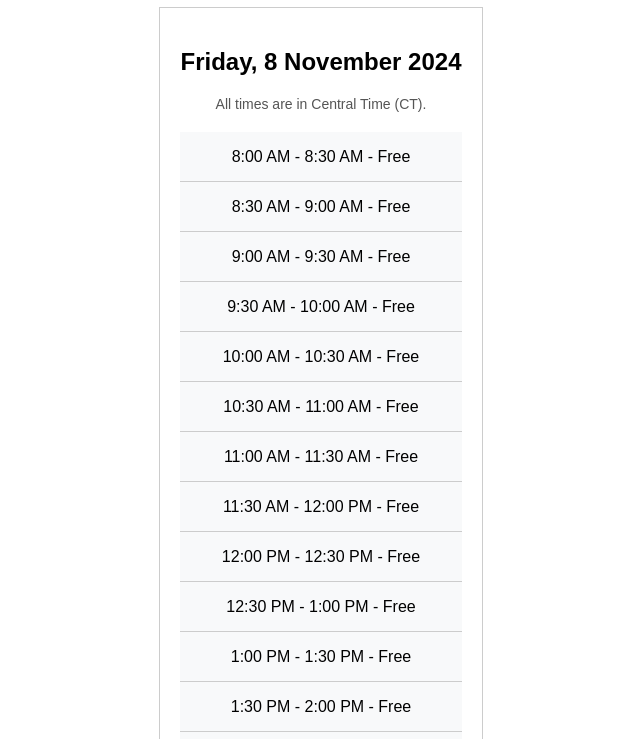
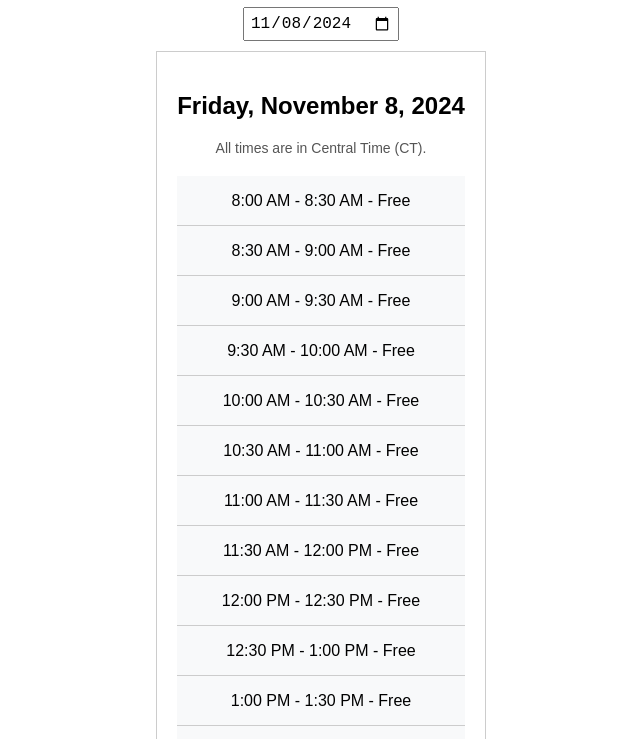
Before and after one commit to KevinStock/schedule-sharing, a plain HTML site: page index.html in a window 1280 px wide. Shown: the part 61-800 px from the top of the page, without its empty margins (319-959 px from the left). Drawn offline with nearby package versions, Linux system fonts and the light colour scheme.

Commit message:
implement a date picker

```diff
--- a/app.js
+++ b/app.js
@@ -128,19 +128,31 @@ function generateImage() {
   });
 }
 
-// app.js
-
 // Function to set the current date
-function setCurrentDate() {
+function setCurrentDate(selectedDate) {
   const dateElement = document.getElementById('current-date');
-  const now = new Date();
-  const weekday = now.toLocaleDateString('en-US', { weekday: 'long' });
-  const day = now.getDate();
-  const month = now.toLocaleDateString('en-US', { month: 'long' });
-  const year = now.getFullYear();
-  const formattedDate = `${weekday}, ${day} ${month} ${year}`;
+  let date;
+  if (selectedDate) {
+    // Parse the selected date components
+    const [year, month, day] = selectedDate.split('-');
+    date = new Date(year, month - 1, day); // Months are 0-indexed
+  } else {
+    date = new Date();
+  }
+  const options = { weekday: 'long', day: 'numeric', month: 'long', year: 'numeric' };
+  const formattedDate = date.toLocaleDateString('en-US', options);
   dateElement.innerText = formattedDate;
 }
+
+// Event listener for the date picker
+document.getElementById('date-picker').addEventListener('change', (event) => {
+  const selectedDate = event.target.value;
+  setCurrentDate(selectedDate);
+});
+
+// Set date picker's default value to today
+const today = new Date().toISOString().split('T')[0];
+document.getElementById('date-picker').value = today;
 
 document.getElementById('export-btn').addEventListener('click', generateImage);
 document.getElementById('reset-btn').addEventListener('click', resetSchedule);
--- a/index.html
+++ b/index.html
@@ -7,6 +7,10 @@
 </head>
 <body>
   <h1>Free / Busy Schedule</h1>
+
+  <!-- Date Picker -->
+  <input type="date" id="date-picker">
+
   <!-- Wrap the note and timeline in a container for exporting -->
   <div id="schedule-container">
     <div id="schedule">
--- a/style.css
+++ b/style.css
@@ -74,3 +74,9 @@ h1 {
   font-size: 16px;
   cursor: pointer;
 }
+
+#date-picker {
+  margin-bottom: 10px;
+  padding: 5px;
+  font-size: 16px;
+}
```
